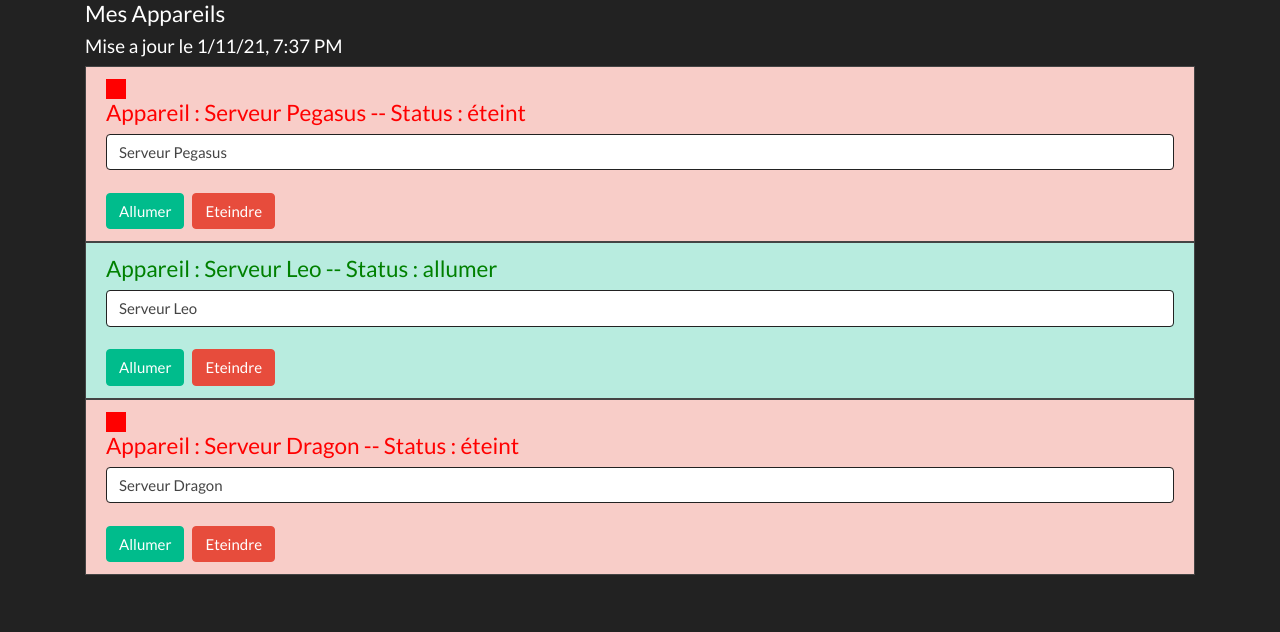
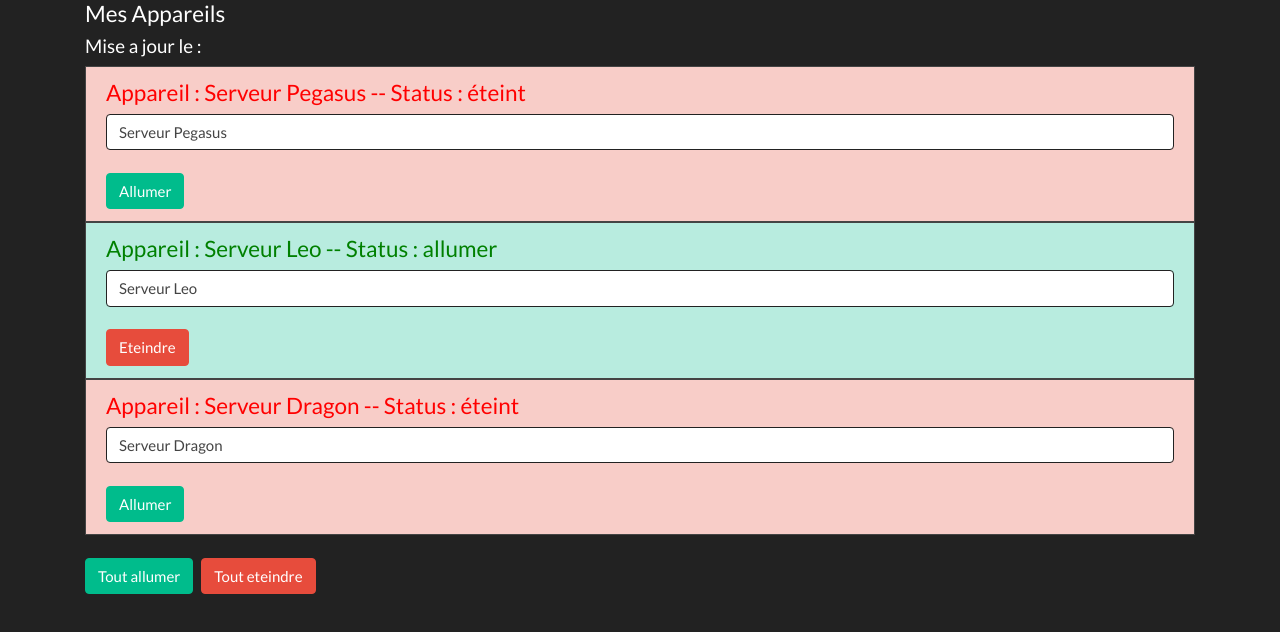
Before and after one commit to Neguro/premier-projet, an Angular app: page / in a window 1280 px wide. Shown: the top 632 px of the page. Built offline with nearby package versions, Linux system fonts and the light colour scheme.

Commit message:
test d'intégration d'un service

```diff
--- a/src/app/app.component.html
+++ b/src/app/app.component.html
@@ -1,10 +1,20 @@
 <div class="container">
     <div class="col-xs-12">
       <h4>Mes Appareils </h4>
-      <h5>Mise a jour le {{ lastUpdate | async |date: 'short' }}</h5>
+      <h5>Mise a jour le : </h5>
       <ul class="list-group">
-        <app-appareil *ngFor="let appareil of appareils" [appareilName]="appareil.name"  [appareilStatus]="appareil.status"></app-appareil>
+        <app-appareil *ngFor="let appareil of appareils; let i = index"
+                        [appareilName]="appareil.name"
+                        [appareilStatus]="appareil.status"
+                        [index]="i"></app-appareil>
       </ul>
+      <br>
+      <div class="btn-group mr-2" role="group" aria-label="First group">
+        <button type="text" class="btn btn-success" [disabled]="!isAuth" (click)="onAllumer()">Tout allumer</button>
+      </div>
+      <div class="btn-group mr-2" role="group" aria-label="Second group">
+        <button type="text" class="btn btn-danger" [disabled]="!isAuth" (click)="onEteindre()">Tout eteindre</button>
+      </div>
     </div>
 </div>
 <router-outlet></router-outlet>
--- a/src/app/app.component.ts
+++ b/src/app/app.component.ts
@@ -1,42 +1,47 @@
 import { Component, OnInit } from '@angular/core';
+import { AppareilService } from './services/appareil.service';
 
 @Component({
   selector: 'app-root',
   templateUrl: './app.component.html',
   styleUrls: ['./app.component.scss']
 })
-export class AppComponent {
+export class AppComponent implements OnInit {
   title = 'app angular';
   isAuth = false;
-  lastUpdate = new Promise ((resolve,reject) =>{
+  lastUpdate = new Promise((resolve, reject) => {
     const date = new Date();
     setTimeout(
       () => {
         resolve(date);
-    }, 2000);
+      }, 2000);
   });
 
-  appareils = [
-    {
-      name: 'Serveur Pegasus',
-      status: false
-    },
-    {
-      name: 'Serveur Leo',
-      status: true
-    },
-    {
-      name: 'Serveur Dragon',
-      status: false
-    }
-  ]
+  appareils: any[];
 
-  constructor()
-  {
+  constructor(private appareilService: AppareilService) {
     setTimeout(
       () => {
         this.isAuth = true;
       }, 4000
     );
+    this.appareils = new Array();
+  }
+
+  ngOnInit(): void {
+    this.appareils = this.appareilService.appareils;
+  }
+
+  onAllumer(): void
+  {
+    this.appareilService.toutAllumer();
+  }
+
+  onEteindre(): void
+  {
+    if (confirm("Etes vous sur de vouloir eteindre toutes les serveurs ?"))
+    {
+      this.appareilService.toutEteindre();
+    }
   }
 }
--- a/src/app/app.module.ts
+++ b/src/app/app.module.ts
@@ -6,6 +6,8 @@ import { AppComponent } from './app.component';
 import { PremierComponent } from './premier/premier.component';
 import { AppareilComponent } from './appareil/appareil.component';
 import { FormsModule } from '@angular/forms';
+import { AppareilService } from './services/appareil.service';
+
 @NgModule({
   declarations: [
     AppComponent,
@@ -17,7 +19,9 @@ import { FormsModule } from '@angular/forms';
     AppRoutingModule,
     FormsModule
   ],
-  providers: [],
+  providers: [
+    AppareilService
+  ],
   bootstrap: [AppComponent]
 })
 export class AppModule { }
--- a/src/app/appareil/appareil.component.html
+++ b/src/app/appareil/appareil.component.html
@@ -1,14 +1,9 @@
 <li [ngClass]="{'list-group-item': true,
                 'list-group-item-success': getStatus() === 'allumer',
                 'list-group-item-danger': getStatus() === 'éteint'}">
-  <div style="width:20px;height:20px;background-color:red;" *ngIf="getStatus() === 'éteint'"></div>
   <h4 [ngStyle]="{color: getColor()}" > Appareil : {{ appareilName }} -- Status : {{ getStatus() }} </h4>
   <input type="text" class="form-control" [(ngModel)]="appareilName">
   <br>
-  <div class="btn-group mr-2" role="group" aria-label="First group">
-    <button type="text" class="btn btn-success" (click)="onAllumer()">Allumer</button>
-  </div>
-  <div class="btn-group mr-2" role="group" aria-label="Second group">
-    <button type="text" class="btn btn-danger" (click)="onEteindre()">Eteindre</button>
-  </div>
+  <button *ngIf="getStatus() === 'allumer'" type="text" class="btn btn-danger" (click)="onSwitch()">Eteindre</button>
+  <button *ngIf="getStatus() === 'éteint'" class="btn btn-success" (click)="onSwitch()">Allumer</button>
 </li>
--- a/src/app/appareil/appareil.component.ts
+++ b/src/app/appareil/appareil.component.ts
@@ -1,5 +1,5 @@
-import { NULL_EXPR } from '@angular/compiler/src/output/output_ast';
 import { Component, OnInit, Input } from '@angular/core';
+import { AppareilService } from '../services/appareil.service';
 
 @Component({
   selector: 'app-appareil',
@@ -9,11 +9,13 @@ import { Component, OnInit, Input } from '@angular/core';
 export class AppareilComponent implements OnInit {
   @Input() appareilName: string;
   @Input() appareilStatus: boolean;
+  @Input() index: number;
 
-  constructor()
+  constructor(private appareilService: AppareilService)
   {
     this.appareilName = "";
     this.appareilStatus = false;
+    this.index = 0;
   }
 
   ngOnInit(): void {
@@ -25,7 +27,7 @@ export class AppareilComponent implements OnInit {
     {
       return "éteint";
     }
-    else
+    else(this.appareilStatus === true)
     {
       return "allumer";
     }
@@ -47,9 +49,21 @@ export class AppareilComponent implements OnInit {
     {
       return "red";
     }
-    else(this.getStatus() == "allumer")
+    else(this.getStatus() === "allumer")
     {
       return "green";
     }
   }
+
+  onSwitch(): void
+  {
+    if(this.appareilStatus === true)
+    {
+      this.appareilService.switchOnOne(this.index);
+    }
+    else(this.appareilStatus === false)
+    {
+      this.appareilService.switchOffOne(this.index);
+    }
+  }
 }
--- /dev/null
+++ b/src/app/services/appareil.service.ts
@@ -0,0 +1,51 @@
+import { Injectable } from '@angular/core';
+
+@Injectable({
+  providedIn: 'root'
+})
+export class AppareilService {
+  public appareils = [
+    {
+      name: 'Serveur Pegasus',
+      status: false
+    },
+    {
+      name: 'Serveur Leo',
+      status: true
+    },
+    {
+      name: 'Serveur Dragon',
+      status: false
+    }
+  ]
+
+  constructor() {
+
+  }
+
+  toutAllumer() : void
+  {
+    for(let appareil of this.appareils)
+    {
+      appareil.status = true;
+    }
+  }
+
+  toutEteindre(): void
+  {
+    for(let appareil of this.appareils)
+    {
+      appareil.status = false;
+    }
+  }
+
+  switchOnOne(i: number) : void
+  {
+    this.appareils[i].status = true;
+  }
+
+  switchOffOne(i: number) : void
+  {
+    this.appareils[i].status = false;
+  }
+}
```
Also changed, not shown: 1 other file (tests, documents, lock files or other folders).
